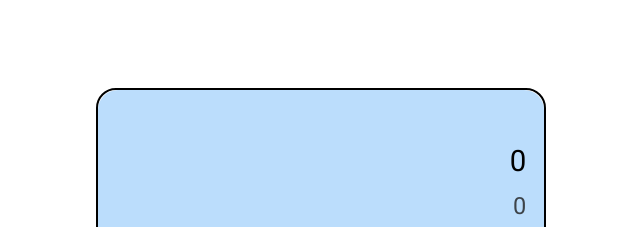
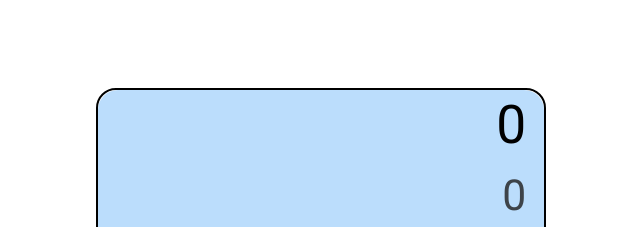
Before and after one commit to KingD2220/odin-calculator, a plain HTML site: page index.html in a window 1280 px wide. Shown: the top 227 px of the page, without its empty margins (319-959 px from the left). Drawn offline with Linux system fonts and the light colour scheme.

Commit message:
Adjust font units from vw to pt.

```diff
--- a/styles.css
+++ b/styles.css
@@ -98,11 +98,11 @@ button {
 }
 
 .result {
-    font-size: 2.3vw;
+    font-size: 40pt;
 }
 
 .equation {
-    font-size: 1.84vw;
+    font-size: 32pt;
     color: rgba(32, 32, 32, 0.815);
 }
 
```
